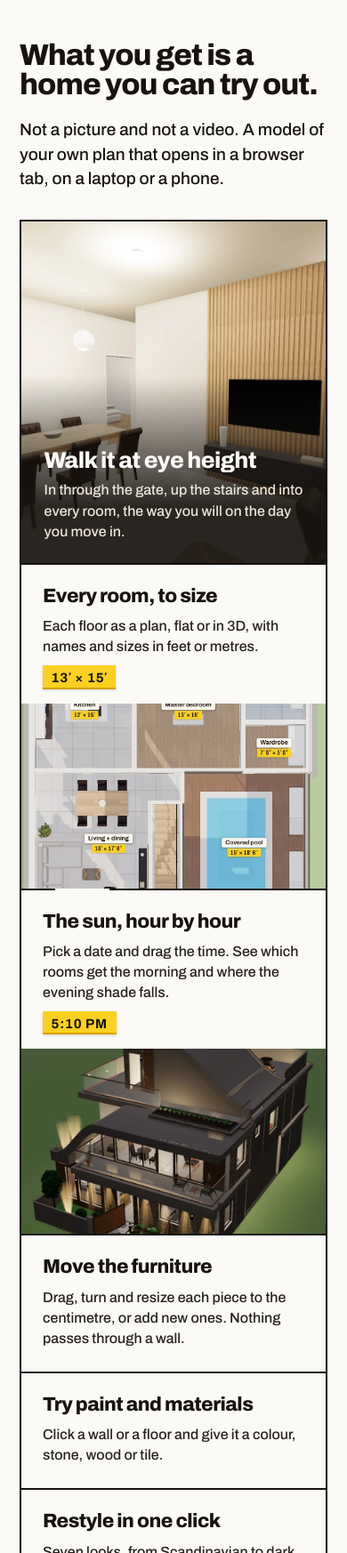
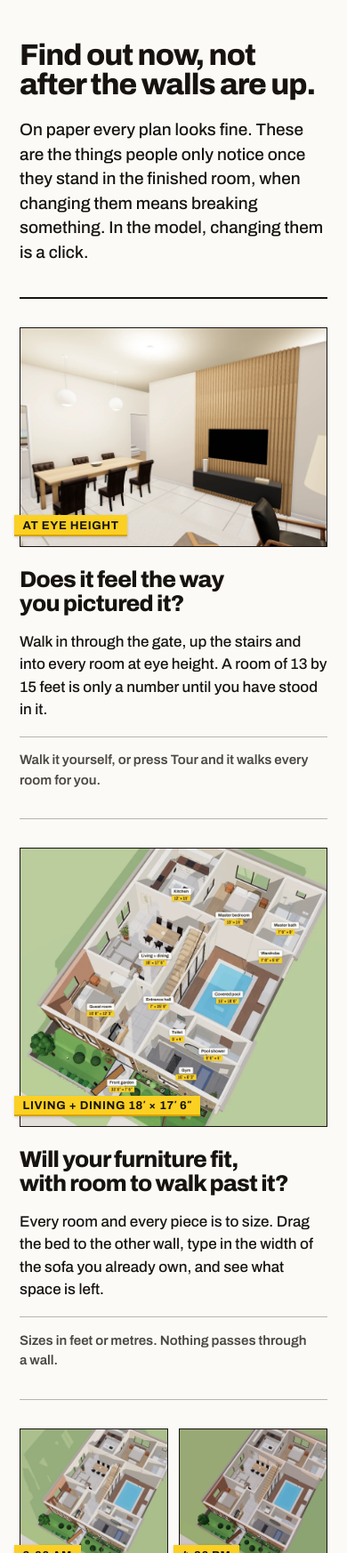
Before and after one commit to ARandomGuy10/StepInside, a website built with Vite: page index.html in a window 390 px wide. Shown: the part 1140-2886 px from the top of the page at 89% size. Built offline with nearby package versions, Linux system fonts and the light colour scheme.

Commit message:
Landing: 'what you get' rebuilt around the questions to answer before building
Five rows, each a question an owner has (how it feels, whether furniture
fits, where the sun falls, which finishes, whether everyone agrees) with a
picture rendered from the real model, then a short list of the rest.

Co-Authored-By: Claude Fable 5.2 <noreply@anthropic.com>
Claude-Session: https://claude.ai/code/session_01EdUgTXDgA6E1qHgaqCowJj

```diff
--- a/index.html
+++ b/index.html
@@ -57,67 +57,84 @@
 
       <section class="band" id="what-you-get">
         <div class="wrap">
-          <div class="rooms-head">
-            <h2>What you get is a home you can try out.</h2>
-            <p class="lead">Not a picture and not a video. A model of your own plan that opens in a browser tab, on a laptop or a phone.</p>
+          <div class="ask-head">
+            <h2>Find out now, not after the walls are up.</h2>
+            <p class="lead">On paper every plan looks fine. These are the things people only notice once they stand in the finished room, when changing them means breaking something. In the model, changing them is a click.</p>
           </div>
 
-          <div class="rooms">
-            <article class="room room-walk">
-              <img src="/site/walk.webp" width="1400" height="1000" alt="Standing inside the model: the living and dining room at eye height, with a dining table, a television wall and an armchair" loading="lazy" />
+          <div class="asks">
+            <article class="ask">
+              <figure>
+                <img src="/site/walk.webp" width="1400" height="1000" alt="Standing inside the model: the living and dining room at eye height, with a dining table, a television wall and an armchair" loading="lazy" />
+                <span class="tag">At eye height</span>
+              </figure>
               <div class="words">
-                <h3>Walk it at eye height</h3>
-                <p>In through the gate, up the stairs and into every room, the way you will on the day you move in.</p>
+                <h3>Does it feel the way you pictured it?</h3>
+                <p>Walk in through the gate, up the stairs and into every room at eye height. A room of 13 by 15 feet is only a number until you have stood in it.</p>
+                <p class="how">Walk it yourself, or press Tour and it walks every room for you.</p>
               </div>
             </article>
 
-            <article class="room room-pic door-down">
+            <article class="ask flip">
+              <figure>
+                <img src="/site/fit.webp" width="860" height="780" alt="The ground floor as a 3D plan, every room labelled with its name and its size in feet" loading="lazy" />
+                <span class="tag">Living + dining 18′ × 17′ 6″</span>
+              </figure>
               <div class="words">
-                <h3>Every room, to size</h3>
-                <p>Each floor as a plan, flat or in 3D, with names and sizes in feet or metres.</p>
-                <span class="tag">13′ × 15′</span>
+                <h3>Will your furniture fit, with room to walk past it?</h3>
+                <p>Every room and every piece is to size. Drag the bed to the other wall, type in the width of the sofa you already own, and see what space is left.</p>
+                <p class="how">Sizes in feet or metres. Nothing passes through a wall.</p>
               </div>
-              <img src="/site/plan-flat.webp" width="580" height="640" alt="A flat floor plan from the model with room names and sizes" loading="lazy" />
             </article>
 
-            <article class="room room-pic">
+            <article class="ask">
+              <figure class="pair">
+                <span><img src="/site/sun-am.webp" width="720" height="720" alt="The ground floor from above at eight in the morning, the house's shadow falling to the west" loading="lazy" /><span class="tag">8:00 am</span></span>
+                <span><img src="/site/sun-pm.webp" width="720" height="720" alt="The same floor in the late afternoon, the shadow now falling to the east and the light warmer" loading="lazy" /><span class="tag">4:36 pm</span></span>
+              </figure>
               <div class="words">
-                <h3>The sun, hour by hour</h3>
-                <p>Pick a date and drag the time. See which rooms get the morning and where the evening shade falls.</p>
-                <span class="tag">5:10 pm</span>
+                <h3>Which rooms get the sun, and when?</h3>
+                <p>Pick a date and drag the time. The sun follows its real path for your town, so you see which rooms get the morning and where the evening shade falls.</p>
+                <p class="how">Outdoor lights come on by themselves after sunset.</p>
               </div>
-              <img src="/site/dusk.webp" width="850" height="850" alt="The house model in low evening light with its outdoor lamps on" loading="lazy" />
             </article>
 
-            <article class="room room-4 door-right">
-              <h3>Move the furniture</h3>
-              <p>Drag, turn and resize each piece to the centimetre, or add new ones. Nothing passes through a wall.</p>
-            </article>
-            <article class="room room-4 door-right">
-              <h3>Try paint and materials</h3>
-              <p>Click a wall or a floor and give it a colour, stone, wood or tile.</p>
-            </article>
-            <article class="room room-4">
-              <h3>Restyle in one click</h3>
-              <p>Seven looks, from Scandinavian to dark luxe, change every room at once. Undo brings yours back.</p>
+            <article class="ask flip">
+              <figure class="trio">
+                <span><img src="/site/style-a.webp" width="720" height="576" alt="The living room with pale wood floors and white walls" loading="lazy" /><span class="tag">Scandinavian</span></span>
+                <span><img src="/site/style-b.webp" width="720" height="576" alt="The same room with dark walls and a dark wood floor" loading="lazy" /><span class="tag">Dark luxe</span></span>
+                <span><img src="/site/style-c.webp" width="720" height="576" alt="The same room with terracotta floor tiles" loading="lazy" /><span class="tag">Mediterranean</span></span>
+              </figure>
+              <div class="words">
+                <h3>Which floor, which wall colour?</h3>
+                <p>Click a wall or a floor and give it paint, stone, wood or tile. Or restyle the whole home in one click and see the same room three ways before you order anything.</p>
+                <p class="how">Seven looks. Undo brings yours back.</p>
+              </div>
             </article>
 
-            <article class="room room-3 door-right">
-              <h3>Compare two designs</h3>
-              <p>Side by side, always from the same spot.</p>
+            <article class="ask">
+              <figure class="top">
+                <img src="/site/compare.webp" width="1300" height="684" alt="Two designs of the same house shown side by side from the same angle" loading="lazy" />
+                <span class="tag">Two designs, one view</span>
+              </figure>
+              <div class="words">
+                <h3>Does everyone agree on the same design?</h3>
+                <p>Put two designs side by side from the same spot. Then send one link to your family, architect or builder, and they open that exact view in their browser.</p>
+                <p class="how">Nothing to install, on a laptop or a phone.</p>
+              </div>
             </article>
-            <article class="room room-3 door-right">
-              <h3>Areas and a PDF</h3>
-              <p>Carpet and built-up area per floor, and the plans ready to print.</p>
-            </article>
-            <article class="room room-3 door-right">
-              <h3>Share one link</h3>
-              <p>Send the exact view to your family, architect or builder.</p>
-            </article>
-            <article class="room room-3">
-              <h3>Sit back for the tour</h3>
-              <p>Press Tour and it walks every room for you.</p>
-            </article>
+          </div>
+
+          <div class="also">
+            <h3>Also in every model</h3>
+            <ul>
+              <li><b>Plans with sizes.</b> Each floor flat or in 3D, in feet or metres.</li>
+              <li><b>Areas.</b> Carpet and built-up area per floor, and plot coverage.</li>
+              <li><b>A PDF.</b> The plans and the area statement, ready to print.</li>
+              <li><b>Add and remove.</b> New pieces from a catalogue, or empty a room.</li>
+              <li><b>Saved views.</b> Keep the spots you want to come back to.</li>
+              <li><b>Undo.</b> For every change, as far back as you like.</li>
+            </ul>
           </div>
         </div>
       </section>
--- a/src/site/site.css
+++ b/src/site/site.css
@@ -534,189 +534,195 @@ section {
   line-height: 1.45;
 }
 
-/* What you get: the features laid out like the rooms of a plan, in lime on the earth. */
-.rooms-head {
-  display: grid;
-  grid-template-columns: minmax(0, 1.1fr) minmax(0, 1fr);
+/* What you get: one row for each question an owner needs answered before building. */
+.ask-head {
+  display: grid;
+  grid-template-columns: minmax(0, 1.25fr) minmax(0, 1fr);
+  gap: 2rem 4rem;
+  align-items: end;
+  margin-bottom: 3.5rem;
+}
+
+.ask-head .lead {
+  margin: 0;
+}
+
+.asks {
+  border-top: 2px solid var(--rule);
+}
+
+.ask {
+  display: grid;
+  grid-template-columns: minmax(0, 7fr) minmax(0, 5fr);
+  gap: clamp(1.5rem, 4vw, 4.5rem);
+  align-items: center;
+  padding-block: clamp(2rem, 4vw, 3.5rem);
+  border-bottom: 1px solid oklch(0.19 0.008 70 / 0.3);
+}
+
+.ask.flip {
+  grid-template-columns: minmax(0, 5fr) minmax(0, 7fr);
+}
+
+.ask.flip figure {
+  order: 2;
+}
+
+.ask figure.top .tag {
+  top: 3.2rem;
+  bottom: auto;
+}
+
+.ask figure {
+  position: relative;
+  margin: 0;
+}
+
+.ask figure img {
+  display: block;
+  width: 100%;
+  border: 1.5px solid var(--rule);
+  background: var(--sheet-shade);
+}
+
+.ask figure > img {
+  max-height: 30rem;
+  object-fit: cover;
+}
+
+/* The measure that goes with a picture, laid over its corner like a strip of tape. */
+.ask figure .tag {
+  position: absolute;
+  left: -0.5rem;
+  bottom: 1rem;
+}
+
+.ask figure.pair,
+.ask figure.trio {
+  display: grid;
+  gap: 0.75rem;
+}
+
+.ask figure.pair {
+  grid-template-columns: 1fr 1fr;
+}
+
+.ask figure.trio {
+  grid-template-columns: repeat(3, 1fr);
+}
+
+.ask figure.pair > span,
+.ask figure.trio > span {
+  position: relative;
+  display: block;
+}
+
+.ask figure.trio img {
+  aspect-ratio: 3 / 4;
+  object-fit: cover;
+  object-position: 62% 50%;
+}
+
+.ask h3 {
+  font-size: clamp(1.6rem, 2.6vw, 2.35rem);
+  line-height: 1.04;
+  letter-spacing: -0.03em;
+}
+
+.ask .words p {
+  max-width: 30rem;
+  margin-top: 1rem;
+  font-size: 1.0625rem;
+  line-height: 1.5;
+}
+
+.ask .words .how {
+  margin-top: 1.1rem;
+  padding-top: 0.9rem;
+  border-top: 1px solid oklch(0.19 0.008 70 / 0.3);
+  font-size: 0.9375rem;
+  font-weight: 550;
+  color: var(--soot-soft);
+}
+
+.also {
+  display: grid;
+  grid-template-columns: minmax(0, 1fr) minmax(0, 3fr);
   gap: 2rem;
-  align-items: end;
-  margin-bottom: 3rem;
-}
-
-.rooms-head .lead {
+  padding-top: 2.5rem;
+}
+
+.also h3 {
+  font-size: 1.25rem;
+  line-height: 1.1;
+}
+
+.also ul {
+  display: grid;
+  grid-template-columns: repeat(3, minmax(0, 1fr));
+  gap: 1.1rem 2rem;
   margin: 0;
-  justify-self: end;
-}
-
-.rooms {
-  --wall: 2px;
-  display: grid;
-  grid-template-columns: repeat(12, minmax(0, 1fr));
-  gap: var(--wall);
-  padding: var(--wall);
-  background: var(--rule);
-}
-
-.room {
-  position: relative;
-  display: flex;
-  flex-direction: column;
-  gap: 0.6rem;
-  min-height: 10.5rem;
-  padding: 1.5rem 1.5rem 1.6rem;
-  background: var(--earth);
-}
-
-.room h3 {
-  font-size: 1.375rem;
-  line-height: 1.08;
-  letter-spacing: -0.025em;
-}
-
-.room p {
-  max-width: 30rem;
-  font-size: 1rem;
+  padding: 0;
+  list-style: none;
+  font-size: 0.9375rem;
   line-height: 1.45;
-  color: oklch(0.25 0.01 70);
-}
-
-.room .tag {
-  align-self: flex-start;
-  margin-top: auto;
-}
-
-/* A doorway: a gap in the lime line where one room opens to the next. */
-.room.door-right::after,
-.room.door-down::after {
-  content: '';
-  position: absolute;
-  z-index: 2;
-  background: var(--earth);
-}
-
-.room.door-right::after {
-  right: calc(var(--wall) * -1);
-  top: 2.2rem;
-  width: var(--wall);
-  height: 3.4rem;
-}
-
-.room.door-down::after {
-  bottom: calc(var(--wall) * -1);
-  left: 2.4rem;
-  height: var(--wall);
-  width: 3.8rem;
-}
-
-.room-walk {
-  grid-column: span 7;
-  grid-row: span 2;
-  padding: 0;
-  background: var(--dug);
-  color: var(--lime);
-  overflow: hidden;
-}
-
-.room-walk img {
-  width: 100%;
-  height: 100%;
-  min-height: 24rem;
-  object-fit: cover;
-}
-
-.room-walk .words {
-  position: absolute;
-  inset: auto 0 0 0;
-  display: flex;
-  flex-direction: column;
-  gap: 0.5rem;
-  padding: 5rem 1.6rem 1.5rem;
-  background: linear-gradient(to top, oklch(0.2 0.01 70 / 0.92) 30%, oklch(0.2 0.01 70 / 0));
-}
-
-.room-walk h3 {
-  font-size: clamp(1.6rem, 2.6vw, 2.25rem);
-}
-
-.room-walk p {
-  color: oklch(0.93 0.02 85);
-  max-width: 32rem;
-}
-
-.room-pic {
-  grid-column: span 5;
-  display: grid;
-  grid-template-columns: minmax(0, 1fr) 42%;
-  gap: 1rem;
-  align-items: stretch;
-  padding: 0;
-}
-
-.room-pic .words {
-  display: flex;
-  flex-direction: column;
-  gap: 0.6rem;
-  padding: 1.5rem 0 1.6rem 1.5rem;
-}
-
-.room-pic img {
-  width: 100%;
-  height: 100%;
-  min-height: 12rem;
-  object-fit: cover;
-}
-
-.room-4 {
-  grid-column: span 4;
-}
-
-.room-3 {
-  grid-column: span 3;
-}
-
-@media (max-width: 980px) {
-  .rooms-head {
+  color: var(--soot-soft);
+}
+
+.also li {
+  padding-left: 1.3rem;
+  background: linear-gradient(var(--line), var(--line)) 0 0.7em / 0.7rem 2px no-repeat;
+}
+
+.also b {
+  color: var(--soot);
+  font-weight: 650;
+}
+
+@media (max-width: 860px) {
+  .ask-head,
+  .ask,
+  .ask.flip,
+  .also {
     grid-template-columns: 1fr;
+  }
+
+  .ask figure.top .tag {
+    top: 1.6rem;
+  }
+
+  .ask-head {
     gap: 1.25rem;
-    margin-bottom: 2rem;
-  }
-
-  .rooms-head .lead {
-    justify-self: start;
-  }
-
-  .room-walk,
-  .room-pic {
-    grid-column: span 12;
-  }
-
-  .room-4,
-  .room-3 {
-    grid-column: span 6;
-  }
-
-  .room.door-right::after {
-    display: none;
-  }
-}
-
-@media (max-width: 600px) {
-  .room-4,
-  .room-3 {
-    grid-column: span 12;
-    min-height: 0;
-  }
-
-  .room-pic {
+    margin-bottom: 2.25rem;
+  }
+
+  .ask.flip figure {
+    order: 0;
+  }
+
+  .ask figure .tag {
+    left: -0.375rem;
+    bottom: 0.75rem;
+    font-size: 0.8125rem;
+  }
+
+  .also ul {
+    grid-template-columns: 1fr 1fr;
+  }
+}
+
+@media (max-width: 520px) {
+  .ask figure.trio {
+    gap: 0.4rem;
+  }
+
+  .ask figure.trio .tag {
+    font-size: 0.6875rem;
+    padding-inline: 0.35rem;
+  }
+
+  .also ul {
     grid-template-columns: 1fr;
-  }
-
-  .room-pic .words {
-    padding: 1.5rem 1.5rem 0;
-  }
-
-  .room-pic img {
-    max-height: 13rem;
   }
 }
 
```
Also changed, not shown: scripts/site-shots-more.cjs (added, +45 -0 lines), README.md, public/site/compare.webp (added), public/site/dusk.webp (deleted), public/site/fit.webp (added), public/site/plan-flat.webp (deleted), public/site/style-a.webp (added), public/site/style-b.webp (added), public/site/style-c.webp (added), public/site/sun-am.webp (added), public/site/sun-pm.webp (added).
